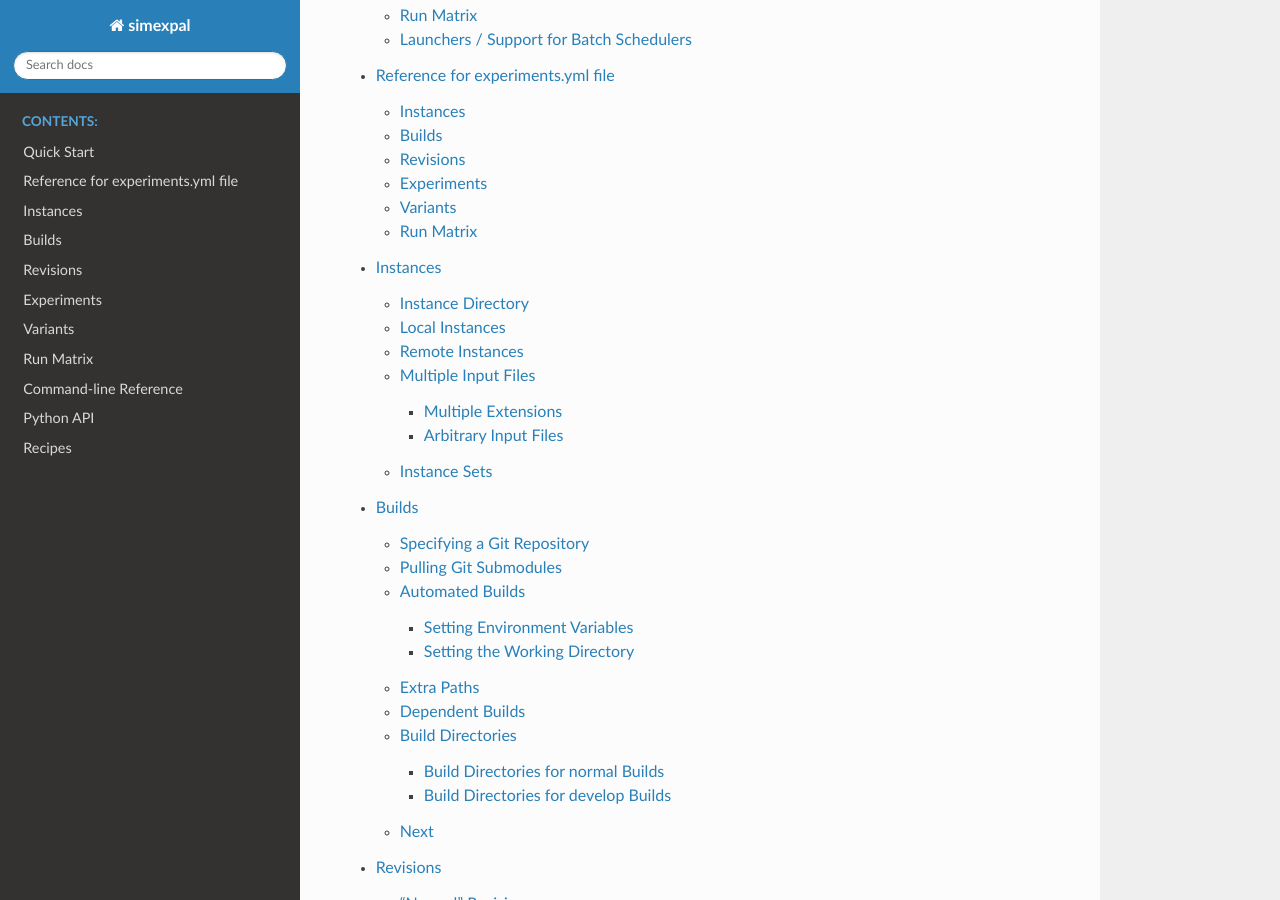
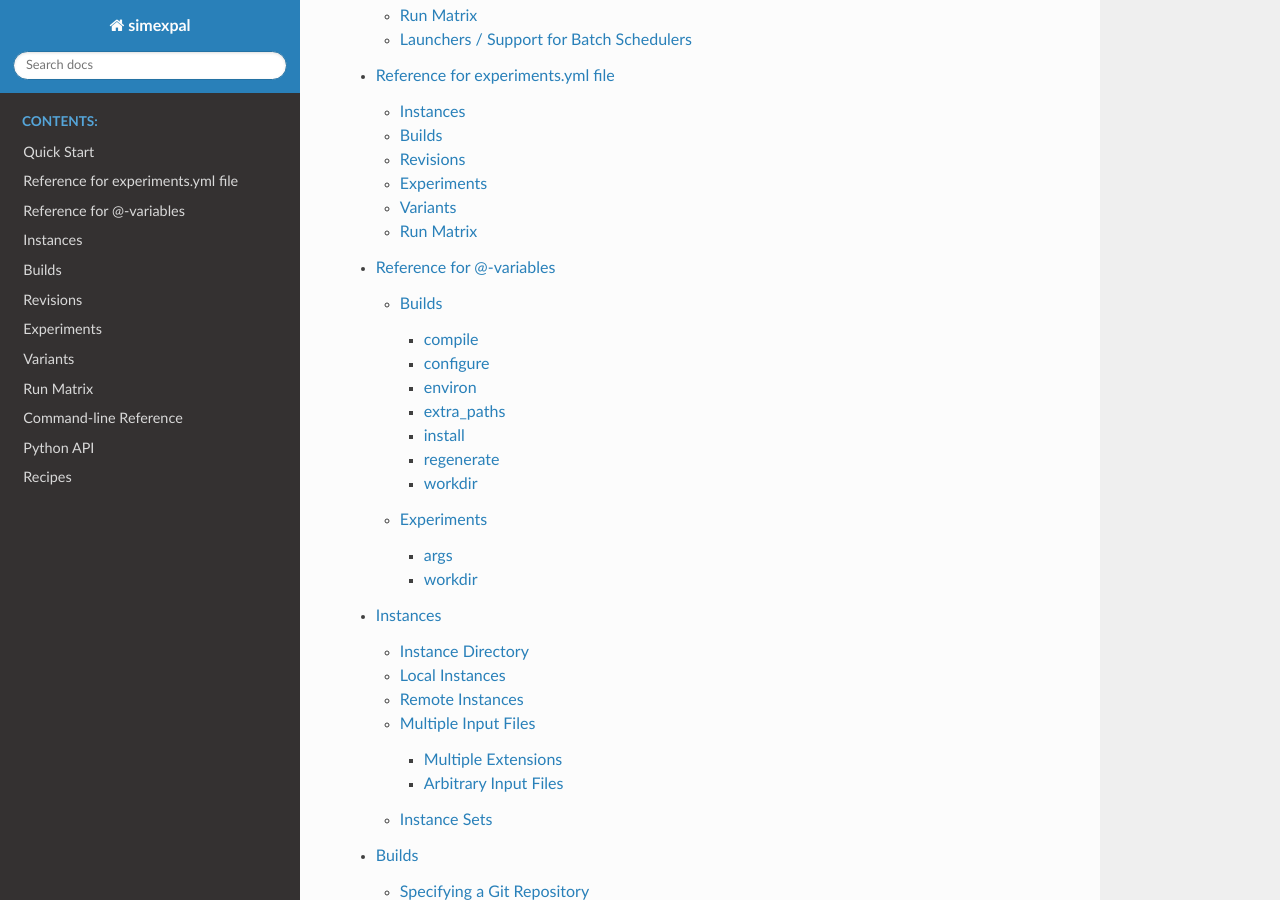
Before and after one commit to hu-macsy/simexpal, a Sphinx documentation site: the page built from docs/index.rst, in a window 1280 px wide and 900 px high, scrolled down 408 px. Built offline with Sphinx 7.4.7 and the Read the Docs theme 2.0.0, drawn with Linux system fonts in a browser that asks for light colours; some of the changed lines change nothing that is shown.

Commit message:
docs: Add reference page for at-variables

```diff
--- /dev/null
+++ b/docs/at_variables_reference.rst
@@ -0,0 +1,115 @@
+.. _AtVariables:
+
+@-Variables
+===========
+
+@-variables are placeholder variables that can be used in the ``experiments.yml`` file. They are enclosed
+by at signs, i.e. ``@...@`` and get resolved during runtime.
+
+For example: In order to avoid the duplication of command line arguments of experiments for each instance,
+e.g. ``experiment.py /path/to/instance1``, ``experiment.py /path/to/instance2``, ... we use the
+``@INSTANCE@`` variable that resolves to the respective paths of the instances. Then, we only need to
+specify ``experiments.py @INSTANCE@`` as experiment arguments.
+
+..
+    TODO: Add section Instances for generators and INSTANCE_FILENAME variable
+
+Below, we list all @-variables and where they can be used.
+
+- ``@COMPILE_DIR_FOR:<build_name>@``: :ref:`compilation directory <BuildDirectories>` of ``<build_name>`` in the same revision
+- ``@EXTRA_ARGS@``: extra arguments of all variants of an experiment
+- ``@INSTANCE@``: path of a :ref:`local <LocalInstances>`/:ref:`remote <RemoteInstances>` instance, i.e. ``/instance_directory/<instance_name>``
+- ``@INSTANCE:<ext>@``: path of a :ref:`MultipleExtensions` instance with extension ``<ext>``, i.e. ``/instance_directory/<instance_name>.<ext>``
+- ``@INSTANCE:<idx>@``: path of an :ref:`ArbitraryInputFiles` instance with index ``<idx>`` in the ``files`` key, i.e. ``/instance_directory/files[<idx>]``
+- ``@OUTPUT@``: path to the output file of an experiment
+- ``@OUTPUT:<ext>@``: path to the output file with extension ``<ext>`` of an experiment
+- ``@OUTPUT_SUBDIR@``: output subdirectory of the experiment where the output and status files are stored, i.e. ``/path_to_experiments_yml/output/``
+- ``@PARALLELISM@``: number of available CPUs
+- ``@PREFIX_DIR_FOR:<build_name>@``: :ref:`installation directory <BuildDirectories>` of ``<build_name>`` in the same revision
+- ``@REPETITION@``: repetition number of this experiment
+- ``@SOURCE_DIR_FOR:<build_name>@``: :ref:`source directory <BuildDirectories>` of ``<build_name>`` in the same revision
+- ``@THIS_CLONE_DIR@``: Deprecated for ``@THIS_SOURCE_DIR@``
+- ``@THIS_COMPILE_DIR@``: :ref:`compilation directory <BuildDirectories>` of this build
+- ``@THIS_PREFIX_DIR@``: :ref:`installation directory <BuildDirectories>` of this build
+- ``@THIS_SOURCE_DIR@``: :ref:`source directory <BuildDirectories>` of this build
+
+
+
+Builds
+------
+
+.. _AtVariablesBuildsCompile:
+
+compile
+^^^^^^^
+
+The following @-variables can be used in the ``compile`` key:
+
+- ``@COMPILE_DIR_FOR:<build_name>@``
+- ``@PARALLELISM@``
+- ``@PREFIX_DIR_FOR:<build_name>@``
+- ``@SOURCE_DIR_FOR:<build_name>@``
+- ``@THIS_CLONE_DIR@`` (deprecated for ``@THIS_SOURCE_DIR@``)
+- ``@THIS_COMPILE_DIR@``
+- ``@THIS_PREFIX_DIR@``
+- ``@THIS_SOURCE_DIR@``
+
+
+configure
+^^^^^^^^^
+
+Same as for the :ref:`AtVariablesBuildsCompile` key.
+
+environ
+^^^^^^^
+
+The values of the ``environ`` key will be substituted and the @-variables are the same as for
+the :ref:`AtVariablesBuildsCompile` key.
+
+extra_paths
+^^^^^^^^^^^
+
+Same as for the :ref:`AtVariablesBuildsCompile` key `without` the ``@PARALLELISM@`` variable.
+
+install
+^^^^^^^
+
+Same as for the :ref:`AtVariablesBuildsCompile` key.
+
+regenerate
+^^^^^^^^^^
+
+Same as for the :ref:`AtVariablesBuildsCompile` key.
+
+workdir
+^^^^^^^
+
+Same as for the :ref:`AtVariablesBuildsCompile` key.
+
+
+Experiments
+-----------
+
+.. _AtVariablesExperimentsArgs:
+
+args
+^^^^
+
+The following @-variables can be used in the ``args`` key:
+
+- ``@COMPILE_DIR_FOR:<build_name>@`` (``<build>`` has to be in ``used_builds`` or be required by a build in it)
+- ``@EXTRA_ARGS@``
+- ``@INSTANCE@``
+- ``@INSTANCE:<ext>@``
+- ``@INSTANCE:<idx>@``
+- ``@OUTPUT@``
+- ``@OUTPUT:<ext>@``
+- ``@OUTPUT_SUBDIR@``
+- ``@PREFIX_DIR_FOR:<build_name>@`` (``<build_name>`` has to be in ``used_builds`` or be required by a build in it)
+- ``@REPETITION@``
+- ``@SOURCE_DIR_FOR:<build_name>@`` (``<build_name>`` has to be in ``used_builds`` or be required by a build in it)
+
+workdir
+^^^^^^^
+
+Same as for the :ref:`AtVariablesExperimentsArgs` key `without` the ``@EXTRA_ARGS@`` variable.
--- a/docs/index.rst
+++ b/docs/index.rst
@@ -11,6 +11,7 @@ Welcome to simexpal's documentation!
 
    Quick Start <quick_start>
    Reference for experiments.yml file <experiments_reference>
+   Reference for @-variables <at_variables_reference>
    Instances <instances>
    Builds <builds>
    Revisions <revisions>
```
